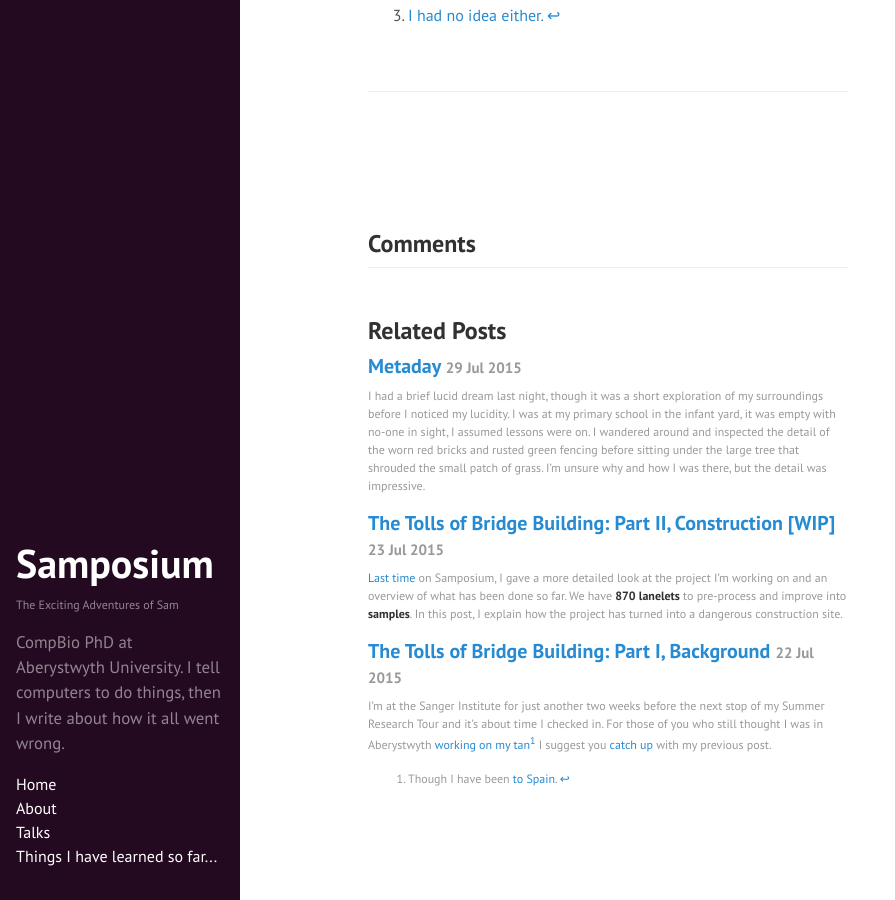
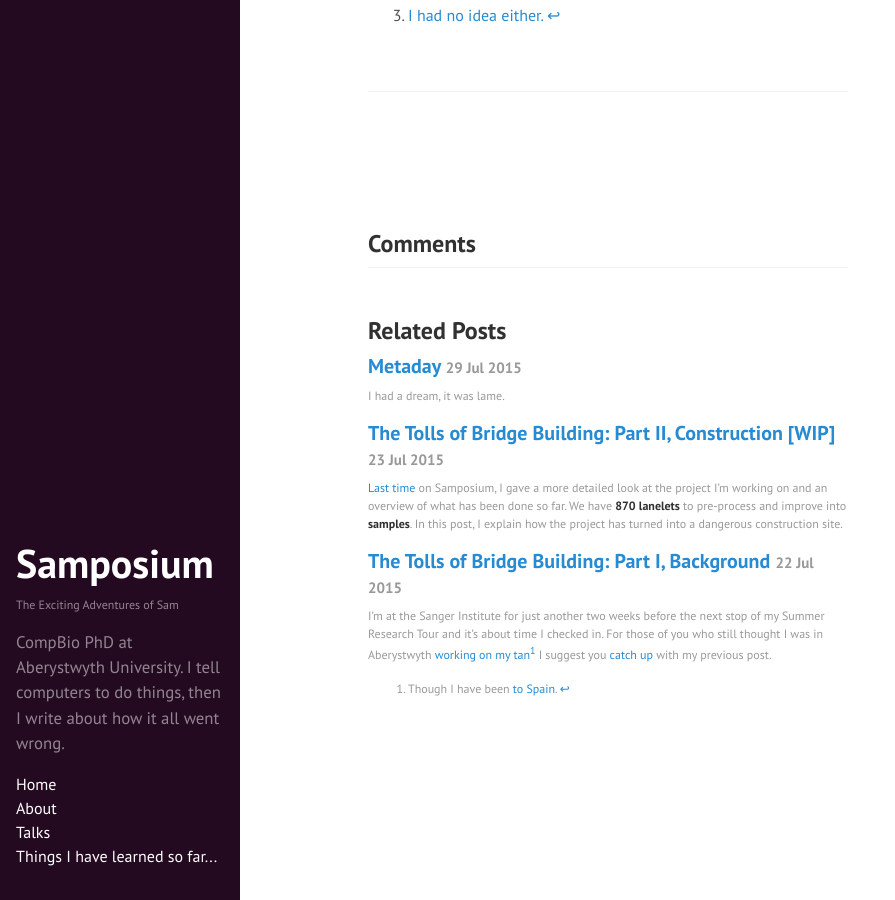
Before and after one commit to SamStudio8/samstudio8.github.io.off, a Jekyll site: the page built from _posts/2015-04-23-the-story-so-far-p3.md, in a window 1280 px wide and 900 px high, scrolled down 1799 px. Shown: the whole window, without its empty margins (0-895 px from the left). Built offline with Jekyll 4.4.1, drawn with Linux system fonts in a browser that asks for light colours; Markdown is read by kramdown in place of the engine named in the settings; comment, search, counter and statistics services are not loaded.

Commit message:
Update 2015-07-29-metaday.md

```diff
--- a/_posts/2015-07-29-metaday.md
+++ b/_posts/2015-07-29-metaday.md
@@ -1,6 +1,7 @@
 ---
 layout: post
 title: "Metaday"
+excerpt: "I had a dream, it was lame."
 ---
 
 I had a brief lucid dream last night, though it was a short exploration of my surroundings
```
